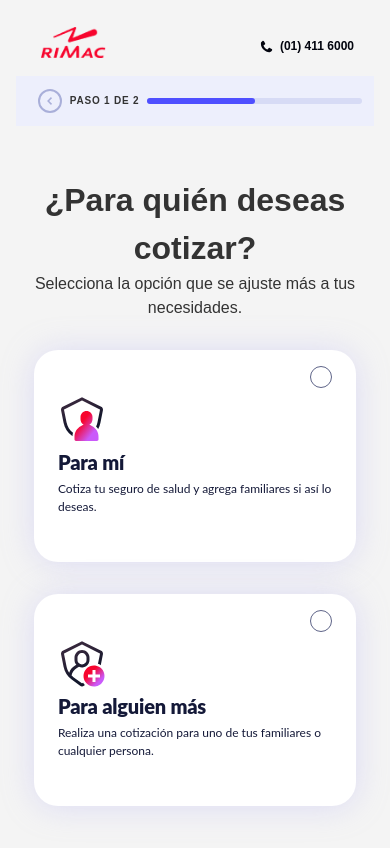
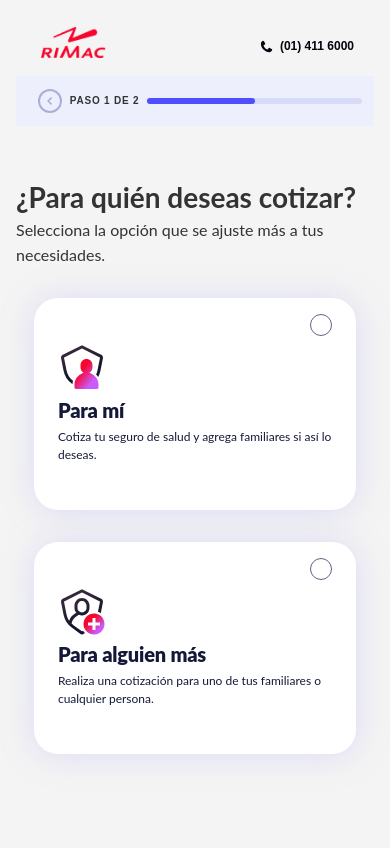
Before and after one commit to yacodev/challenge-indra, a React (Vite) app: page /offer-plan in a window 390 px wide. Shown: the top 848 px of the page. Built offline with nearby package versions, Linux system fonts and the light colour scheme.

Commit message:
show plans older than the user's age

```diff
--- /dev/null
+++ b/src/utils/getAge.ts
@@ -0,0 +1,13 @@
+export const getAge = (birthDate: string): number => {
+  const date = birthDate.split('-');
+  const day = parseInt(date[0]);
+  const mounth = parseInt(date[1]) - 1;
+  const year = parseInt(date[2]);
+
+  const birthDateFormat = new Date(year, mounth, day);
+  const today = new Date();
+
+  const difference = today.getTime() - birthDateFormat.getTime();
+
+  return Math.floor(difference / (1000 * 60 * 60 * 24 * 365.25)) ?? 0;
+};
--- a/src/view/OfferPlans/index.tsx
+++ b/src/view/OfferPlans/index.tsx
@@ -8,43 +8,63 @@ import { User } from '../../models/userModel';
 import { PersonCard } from '../../components/PersonCard/PersonCard';
 import { useApi } from '../../hooks/useApi';
 import { API } from '../../utils/api';
-import { useState, useEffect } from 'react';
+import { useState, useEffect, useMemo } from 'react';
 import { initialPersonTypeCard } from '../../utils/initialValues';
 import { PlanList } from '../../models/planModel';
 import { PlanCard } from '../../components/PlanCard/PlanCard';
 import { useDispatch } from 'react-redux';
 import { setCurrentPlan } from '../../store/slices/plan/planSlice';
+import { getAge } from '../../utils/getAge';
 import './offerPlans.scss';
 
 export const OfferPlans = () => {
   const userState = useSelector<StateSelector>((state) => state.user) as User;
   const { data, getData } = useApi({ url: API.PLAN, execute: false });
   const [personTypeCards, setPersonTypeCards] = useState(initialPersonTypeCard);
-  const [dataCards, setDataCards] = useState<PlanList[]>([]);
+  const [plans, setPlans] = useState<PlanList[]>([]);
+  const [showDiscount, setShowDiscount] = useState(false);
   const navigate = useNavigate();
-
   const planDispatch = useDispatch();
 
   const handleSelectPlan = (index: number) => {
-    const newPlanSelected = dataCards[index];
-    console.log('planSelected', newPlanSelected);
+    const newPlanSelected = plans[index];
     planDispatch(setCurrentPlan(newPlanSelected));
     navigate('/summary');
   };
 
-  console.log({ initialPersonTypeCard });
+  const ageUser = useMemo(() => getAge(userState.birthDay), [userState]);
+
+  const showPlans = useMemo(
+    () =>
+      personTypeCards.some(
+        (personTypeCard) => personTypeCard.isActive === true
+      ),
+    [personTypeCards]
+  );
+
   useEffect(() => {
     if (data?.list) {
-      setDataCards(data.list);
+      const newPlans = data.list.filter((plan: PlanList) => plan.age > ageUser);
+      setPlans(newPlans);
     }
-  }, [data]);
+  }, [data, ageUser]);
+
+  useEffect(() => {
+    const newInitialPersonTypeCard = initialPersonTypeCard.map((card) => ({
+      ...card,
+      isActive: false,
+    }));
+    setPersonTypeCards(newInitialPersonTypeCard);
+  }, []);
 
   const selectTypePerson = async (key: number) => {
     const personTypeCardUpdated = personTypeCards.map((card, index) => {
       if (key === index && !card.isActive) {
         card.isActive = true;
+        setShowDiscount(true);
       } else {
         card.isActive = false;
+        setShowDiscount(false);
       }
       return card;
     });
@@ -60,27 +80,32 @@ export const OfferPlans = () => {
     <div>
       <HeaderPage />
       <Steps />
-      <div className='offers__container'>
-        <button
-          className='offers__container--btn-back'
-          onClick={backRegisterPage}
-        >
+      <div className='offers'>
+        <button className='offers__button--back' onClick={backRegisterPage}>
           <img src={backBtnIcon} alt='icono regresar a la vista anterior' />
           <span>Volver</span>
         </button>
 
-        <div className='offers__container--initial-message'>
-          <h1> {userState?.name} ¿Para quién deseas cotizar?</h1>
-          <span>Selecciona la opción que se ajuste más a tus necesidades.</span>
+        <div className='offers__message'>
+          <h1 className='offers__message--title'>
+            {' '}
+            {userState?.name} ¿Para quién deseas cotizar?
+          </h1>
+          <span className='offers__message--description'>
+            Selecciona la opción que se ajuste más a tus necesidades.
+          </span>
         </div>
         <PersonCard
           personTypeCards={personTypeCards}
           selectTypePerson={selectTypePerson}
         />
-        {dataCards.length > 0 &&
-          personTypeCards.some(
-            (personTypeCard) => personTypeCard.isActive === true
-          ) && <PlanCard plans={dataCards} onSelectPlan={handleSelectPlan} />}
+        {showPlans && (
+          <PlanCard
+            plans={plans}
+            onSelectPlan={handleSelectPlan}
+            showDiscount={showDiscount}
+          />
+        )}
       </div>
     </div>
   );
--- a/src/view/OfferPlans/offerPlans.scss
+++ b/src/view/OfferPlans/offerPlans.scss
@@ -1,10 +1,10 @@
 
 
-.offers__container {
+.offers {
   align-items: start;
   min-height: 1200px;
   gap:10px;
-  &--btn-back{
+  &__button--back{
     background-color: transparent;
     border: none;
     cursor: pointer;
@@ -27,22 +27,34 @@
 
 
 
-.offers__container--initial-message {
+.offers__message {
   text-align: center;
   padding-top: 50px;
   padding-bottom: 30px;
+  &--title{
+    font-size: 28px;
+    font-weight: 700;
+    font-family: var(--font-lato);
+  }
+  &--description{
+    font-size: 16px;
+    font-weight: 400;
+    font-family: var(--font-lato);
+  }
 }
 
-hr {
-  position: relative;
-  margin: 24px 0px 24px 0px;
-  background-color: #d7dbf5;
-  height: 1px;
-  border: none;
-}
 
 @media only screen and (max-width: 900px) {
-  .offer__container--btn-back {
+  .offers__button--back {
     visibility: hidden;
   }
+  .offers__message {
+    text-align: start;
+    &--title{
+      text-align: start;
+    }
+    &--description{
+      text-align: start;
+    }
+  }
 }
```
